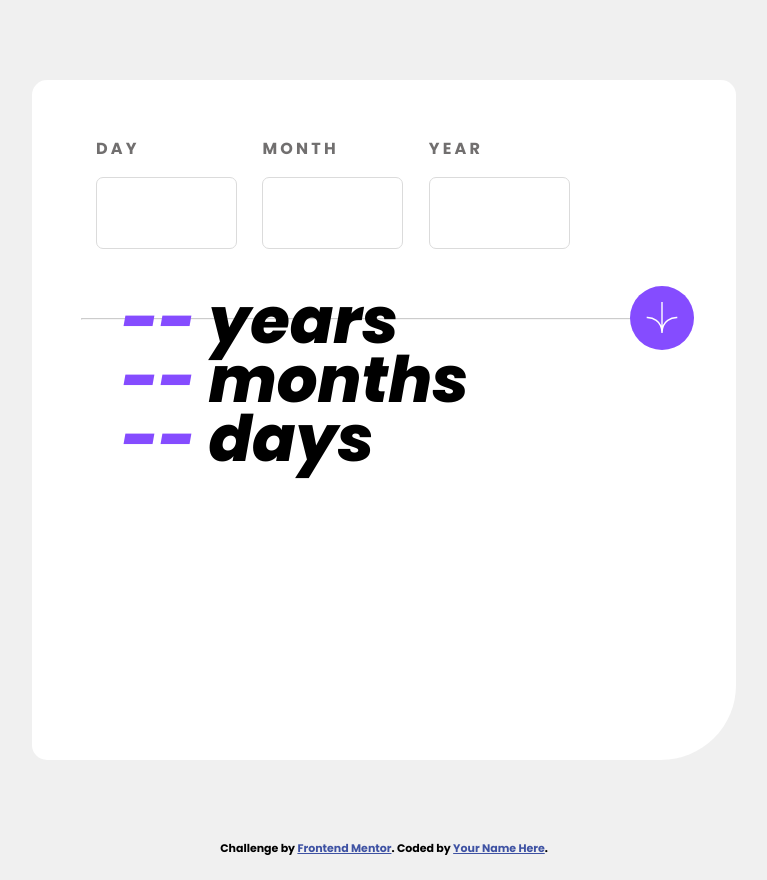
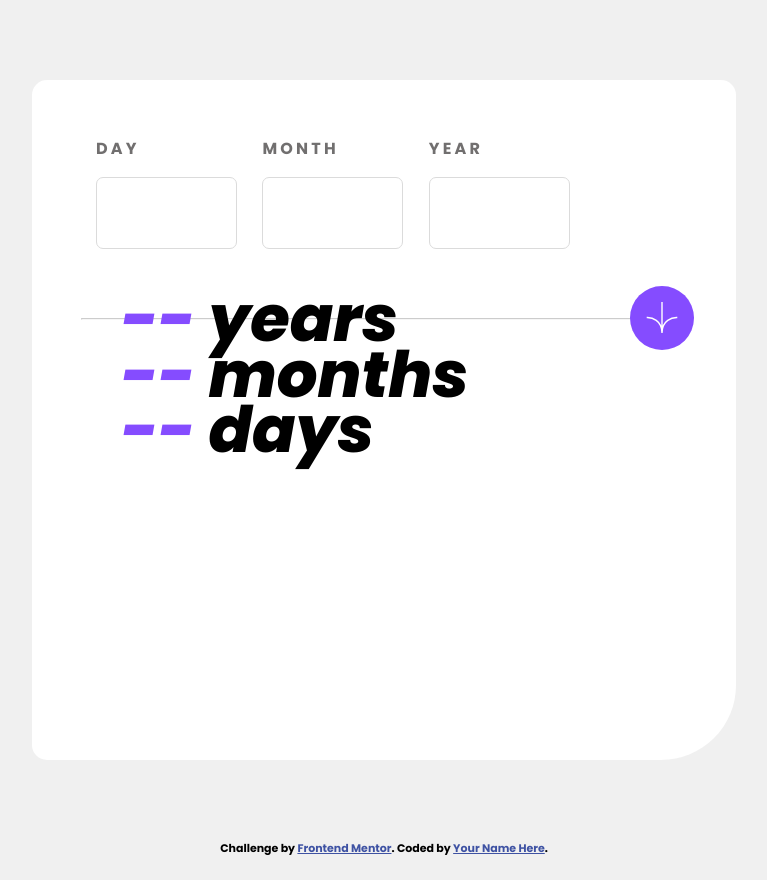
Before and after one commit to hana-chong/age-calculator-app-main, a plain HTML site: page index.html in a window 1280 px wide. Shown: the whole page, without its empty margins (256-1023 px from the left). Drawn offline with Linux system fonts and the light colour scheme.

Commit message:
Update style.css

```diff
--- a/style.css
+++ b/style.css
@@ -165,7 +165,7 @@ hr {
     font-size: 32px;
     position: relative;
     bottom: 9vh;
-    line-height: 1rem;
+    line-height: .8rem;
 }
 small {
     font-size: 0.8rem;
```
